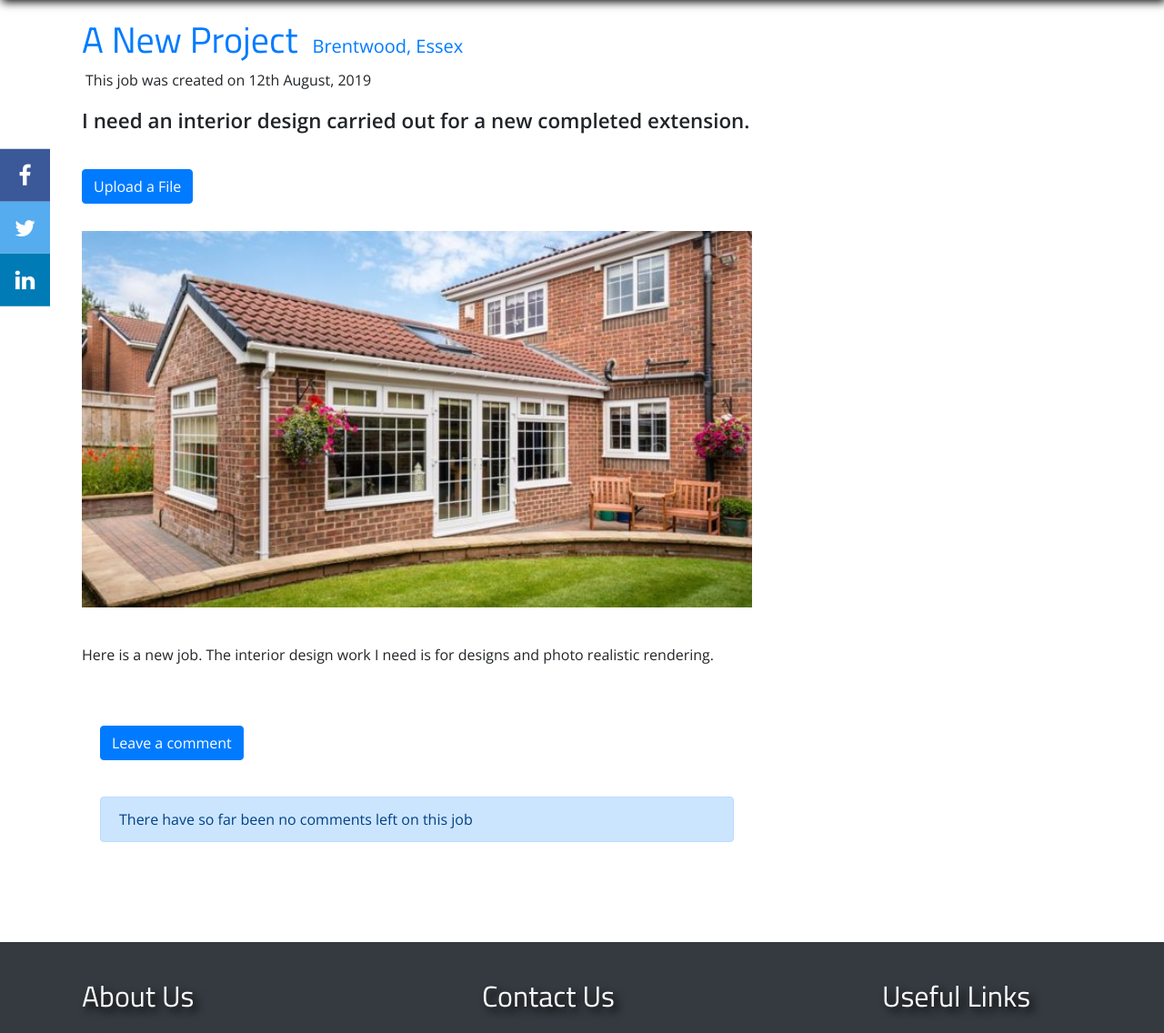
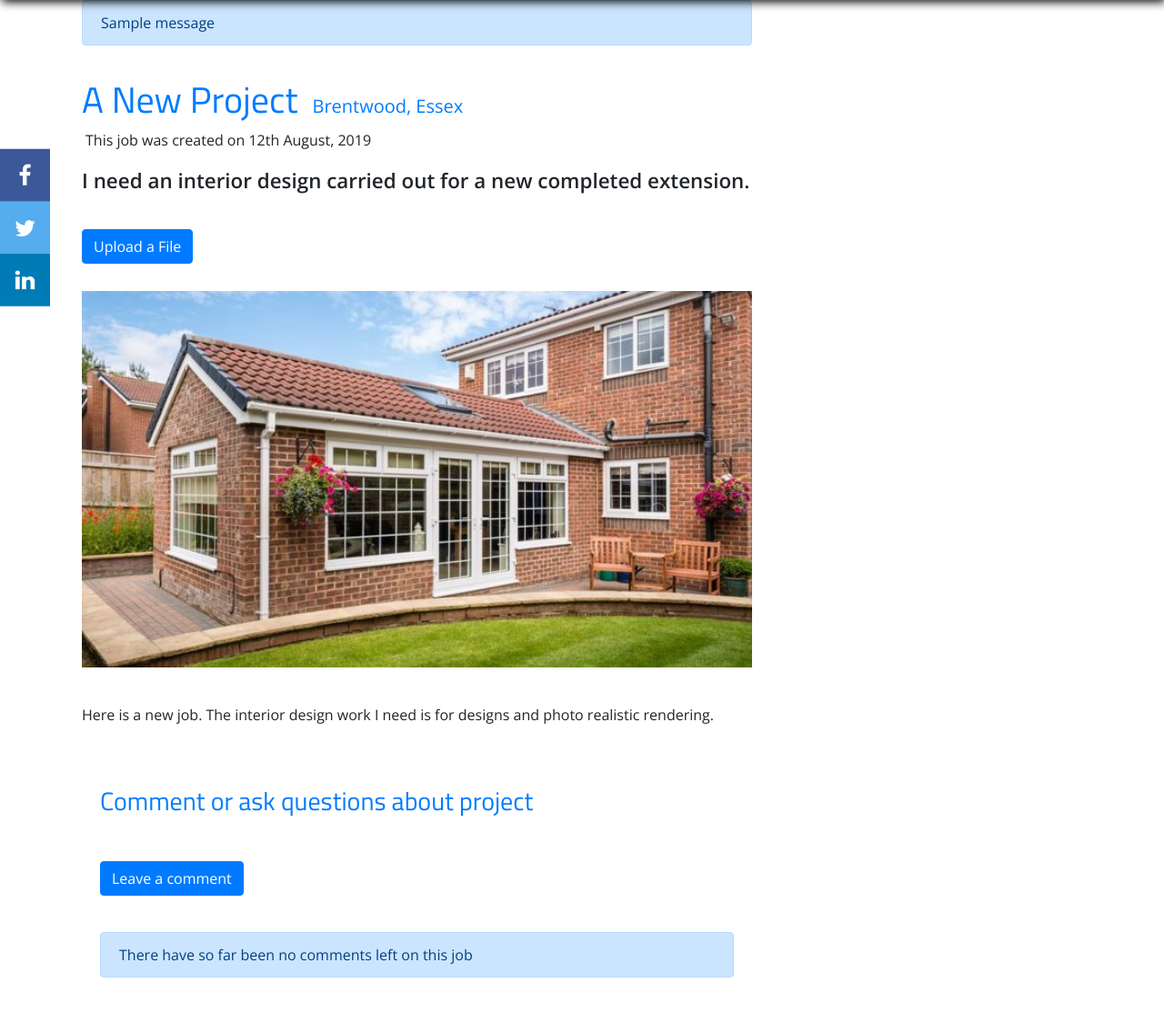
Before and after one commit to JShad30/CADWork_full_stack, a Django app: page /jobs/job/3/ in a window 1280 px wide. Shown: the part 70-1206 px from the top of the page at 91% size. Run offline with Django 3.2, Linux system fonts and the light colour scheme; data comes from the database, SQL or seed files in the repository; tables that the repository leaves empty hold one stand-in row (values such as "Sample post"); one stand-in notice (Sample message) is shown; some libraries are stand-ins or nearby versions.

Commit message:
Updated files in the jobs app

```diff
--- a/jobs/models.py
+++ b/jobs/models.py
@@ -28,12 +28,15 @@ class Job(models.Model):
 	def save(self, *args, **kwargs):
 		super().save(*args, **kwargs)
 
-		job_image = Image.open(self.image.path)
+		image = Image.open(self.image.path)
 
-		if job_image.width != 1200 or job_image.height != 700:
+		if image.width != 1200 or image.height != 700:
 			output_size = (1200, 700)
-			job_image.resize(output_size)
-			job_image.save(self.image.path)
+			image.resize(output_size)
+			image.save(self.image.path)
+
+	class Meta:
+		ordering = ['-date_posted']
 
 
 
@@ -59,3 +62,6 @@ class JobComment(models.Model):
 
 	def __str__(self):
 		return self.comment
+
+	class Meta:
+		ordering = ['-comment_date']
--- a/jobs/templates/jobs/job_confirm_delete.html
+++ b/jobs/templates/jobs/job_confirm_delete.html
@@ -6,6 +6,7 @@
 	<div class="delete-content-section">
 
 		<!--Form to delete the job-->
+		<div class="delete-form">
 			<form method="POST">
 				{% csrf_token %}
 				<fieldset class="form-group">
@@ -17,6 +18,7 @@
 					<a class="btn btn-primary" href="{% url 'job-detail' object.id %}">Cancel</a>
 				</div>
 			</form>
+		</div>
 
 	</div>
 </div>
--- a/jobs/templates/jobs/job_detail.html
+++ b/jobs/templates/jobs/job_detail.html
@@ -9,6 +9,14 @@
 
 		<!--Job article content-->
 		<article class="blog-article-content">
+			<!--If statement to check for messages-->
+			{% if messages %}
+				{% for message in messages %}
+					<div class="alert alert-primary">
+						{{ message }}
+					</div>
+				{% endfor %}
+			{% endif %}
 			<h2 class="job-page-title">{{ object.job_name }}<span class="ml-3 job-location">{{ object.job_location_town }}, {{ object.job_location_county }}</span></h2>
 			<p class="ml-1">This job was created on {{ object.date_posted|date:"dS F, Y" }}</p>
 			<p class="article-intro">{{ object.job_overview }}</p>
@@ -43,6 +51,7 @@
 
 			<!--Comments section for the jobs-->
 			<section class="job-blog-comments">
+				<h3 class="comments-header">Comment or ask questions about project</h3>
 				<div class="leave-comment-button">
 					<a class="btn btn-primary" href="{% url 'job-comment-create' object.id %}">Leave a comment</a>
 				</div>
@@ -50,7 +59,7 @@
 					{% for comment in job.comments.all %}
 						<div class="single-comment">
 							<p class="comment-author-date"><span class="comment-author">{{ comment.author }}</span> - {{ comment.comment_date|date:"dS F, Y" }}</p>
-							<p class="comment">{{ comment.comment }}</p>
+							<p class="comment">{{ comment.comment|linebreaksbr }}</p>
 
 							{% if user.is_authenticated and object.author == user or user.is_superuser %}
 							<div class="btn-group">
@@ -71,9 +80,7 @@
 
 		<!--Check whether the user is authenticated-->
 		{% if user.is_authenticated or user.is_superuser %}
-
 			{% if object.author == user %}
-
 				<aside class="job-upload-files-aside">
 					<h3 class="job-file-upload-aside-header">Uploaded Files</h3>
 					<p class="job-file-upload-aside-paragraph">The following files have been uploaded by users. Click on the price to purchase this file.</p>
@@ -89,7 +96,7 @@
 							{% for uploaded_file in uploaded_files %}
 							<tr class="upload-table-row">
 								<td class="upload-table-row-value">{{ uploaded_file.file_name }}</td>
-								<td class="upload-table-row-value"><a href="{% url 'public_profile' job.author.profile.id %}">{{ uploaded_file.author }}</a></td>
+								<td class="upload-table-row-value"><a href="{% url 'public_profile' uploaded_file.author.profile.id %}">{{ uploaded_file.author }}</a></td>
 								<td class="upload-table-row-value">
 									<a class="btn btn-sm btn-primary file-pay-button" target="_blank" href="#">£{{ uploaded_file.file_price }}</a>
 								</td>
@@ -112,12 +119,10 @@
 							<img class="account-image" src="{{ job.author.profile.image.url }}">
 							<div class="profile-details">
 								<h2 class="account-heading">{{ job.author.username }}</h2>
-								<p class="account-email">Email job owner for more information:
-								<a href="mailto:{{ job.author.email }}">{{ job.author.email }}</a></p>
 							</div>
 						</div>
 						<div class="job-owner-info-overview">
-							<p class="account-email">{{ job.author.profile.profile_intro }}</p>
+							<p class="account-email">{{ job.author.profile.profile_intro|linebreaksbr }}</p>
 							<a href="{% url 'public_profile' job.author.profile.id %}" class="btn btn-primary btn-sm">See users full profile</a>
 						</div>
 					</div>
--- a/jobs/views.py
+++ b/jobs/views.py
@@ -3,6 +3,7 @@ from django.urls import reverse_lazy
 from django.contrib import messages
 from django.contrib.auth.models import User
 from django.contrib.auth.mixins import LoginRequiredMixin, UserPassesTestMixin
+from django.contrib.messages.views import SuccessMessageMixin
 from django.contrib.auth.decorators import login_required
 from django.views.generic import ListView, DetailView, CreateView, UpdateView, DeleteView
 from .models import Job, JobFileUpload, JobComment
@@ -40,7 +41,7 @@ class JobDetailView(DetailView):
     #Get the context data to be able to display other blogs from within the detail view for the uploaded files in 'job_detail.html'.
     def get_context_data(self, **kwargs):
         context = super().get_context_data(**kwargs)
-        context['uploaded_files'] = JobFileUpload.objects.all()
+        context['uploaded_files'] = JobFileUpload.objects.get_queryset()
         return context
 
 
@@ -55,6 +56,7 @@ def job_upload_view(request, pk):
             if (request.user.is_authenticated):
                 uploaded_files = JobFileUpload.objects.all()
                 job = get_object_or_404(Job, pk=pk)
+                jobs = Job.objects.all()
                 if request.method == "POST":
                     form = JobFileUploadForm(request.POST, request.FILES)
                     if form.is_valid():
@@ -69,53 +71,89 @@ def job_upload_view(request, pk):
         except User.DoesNotExist:
             return HttpResponseForbidden()
 
-    return render(request, 'jobs/job_upload.html', {'form': form, 'uploaded_files': uploaded_files, 'job': job})
+    return render(request, 'jobs/job_upload.html', {'form': form, 'jobs': jobs, 'uploaded_files': uploaded_files, 'job': job})
+
+
+
+#Allow the comment creator to update the comment
+@login_required
+def update_comment_view(request, pk):
+    comments = JobComment.objects.all()
+    jobs = Job.objects.all()
+    comment = get_object_or_404(JobComment, pk=pk)
+    if (request.user.is_authenticated and request.user == comment.author or request.user.is_superuser):
+        if request.method == "POST":
+            form = JobCommentForm(request.POST, request.FILES, instance=comment)
+            if form.is_valid():
+                comment = form.save()
+                return redirect('job-detail', comment.job.id)
+        else:
+            form = JobCommentForm(instance=comment)
+    else:
+        return HttpResponseForbidden()
+
+    return render(request, 'jobs/job_comment.html', {'form': form, 'jobs': jobs, 'comments': comments, 'job': comment.job})
 
 
 
 #Rendering the job create form. Fields uses the fields created in the 'models.py' file
-class JobCreateView(LoginRequiredMixin, CreateView):
-	model = Job
-	fields = ['job_name', 'job_overview', 'job_description', 'job_location_town', 'job_location_county', 'image']
+class JobCreateView(LoginRequiredMixin, SuccessMessageMixin, CreateView):
+    model = Job
+    fields = ['job_name', 'job_overview', 'job_description', 'job_location_town', 'job_location_county', 'image']
+    success_message = 'Your job has been successfully created.'
 
-	def form_valid(self, form):
-		form.instance.author = self.request.user
-		return super().form_valid(form)
+    def form_valid(self, form):
+        form.instance.author = self.request.user
+        return super().form_valid(form)
+
+    #Function to display the message when the job is created
+    def get_success_message(self, cleaned_data):
+        return self.success_message
 
 
 
 #Job update form is the same as the create form. Existing information will be already included in the form
-class JobUpdateView(LoginRequiredMixin, UserPassesTestMixin, UpdateView):
-	model = Job
-	fields = ['job_name', 'job_overview', 'job_description', 'job_location_town', 'job_location_county', 'image']
+class JobUpdateView(LoginRequiredMixin, UserPassesTestMixin, SuccessMessageMixin, UpdateView):
+    model = Job
+    fields = ['job_name', 'job_overview', 'job_description', 'job_location_town', 'job_location_county', 'image']
+    success_message = ' Your job has been updated'
 
-	def form_valid(self, form):
-		form.instance.author = self.request.user
-		return super().form_valid(form)
+    def form_valid(self, form):
+        form.instance.author = self.request.user
+        return super().form_valid(form)
 
-	#Stop the user from being able to access another users post
-	def test_func(self):
-		job = self.get_object()
-		if self.request.user == job.author:
-			return True
-		else:
-			return False
+    #Function to display the message when the job is updated
+    def get_success_message(self, cleaned_data):
+        return self.success_message
+
+    #Stop the user from being able to access another users post
+    def test_func(self):
+        job = self.get_object()
+        if self.request.user == job.author:
+            return True
+        else:
+            return False
 
 
 
 #Handle the logic to enable the user to be able to delete a blog
-class JobDeleteView(LoginRequiredMixin, UserPassesTestMixin, DeleteView):
-	model = Job
-	success_url = '/profile'
-	fields = ['job_name']
+class JobDeleteView(LoginRequiredMixin, UserPassesTestMixin, SuccessMessageMixin, DeleteView):
+    model = Job
+    success_url = '/jobs/'
+    success_message = 'Your job has been deleted'
+    fields = ['job_name']
 
-	#Stop a user from being able to access another users post
-	def test_func(self):
-		job = self.get_object()
-		if self.request.user == job.author:
-			return True
-		else:
-			return False
+    #Function to display the message when the job is updated
+    def get_success_message(self, cleaned_data):
+        return self.success_message
+
+    #Stop a user from being able to access another users post
+    def test_func(self):
+        job = self.get_object()
+        if self.request.user == job.author:
+            return True
+        else:
+            return False
 
 
 
@@ -154,8 +192,7 @@ def update_comment_view(request, pk):
     comments = JobComment.objects.all()
     jobs = Job.objects.all()
     comment = get_object_or_404(JobComment, pk=pk)
-    if (request.user.is_authenticated and request.user == comment.author or
-            request.user.is_superuser):
+    if (request.user.is_authenticated and request.user == comment.author or request.user.is_superuser):
         if request.method == "POST":
             form = JobCommentForm(request.POST, request.FILES, instance=comment)
             if form.is_valid():
@@ -171,11 +208,16 @@ def update_comment_view(request, pk):
 
 
 #Handle the logic to enable the user to be able to delete a comment
-class JobCommentDeleteView(LoginRequiredMixin, UserPassesTestMixin, DeleteView):
+class JobCommentDeleteView(LoginRequiredMixin, UserPassesTestMixin, SuccessMessageMixin, DeleteView):
     model = JobComment
     template_name = 'jobs/job_comment_confirm_delete.html'
-    success_url = '/jobs'
+    success_url = '/jobs/'
+    success_message = 'Your comment has been deleted.'
     fields = ['comment']
+
+    #Function to display the message when the comment is removed
+    def get_success_message(self, cleaned_data):
+        return self.success_message
 
     #Stop a user from being able to access another users comment
     def test_func(self):
```
Also changed, not shown: jobs/templates/jobs/home.html (+13 -0 lines), jobs/templates/jobs/job_active.html (deleted, +0 -12 lines), jobs/templates/jobs/job_comment_confirm_delete.html (+5 -3 lines), jobs/templates/jobs/job_confirm_bid.html (deleted, +0 -29 lines). Lines whose indentation alone changed are shown as unchanged.
